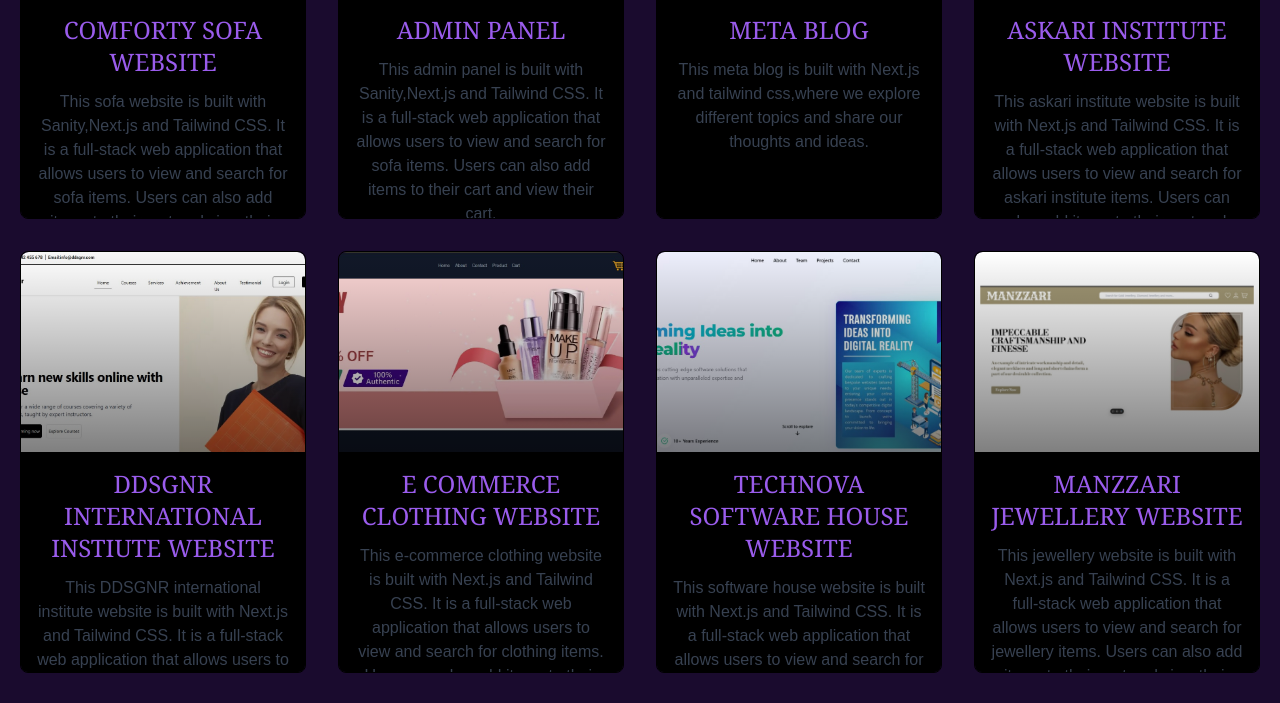
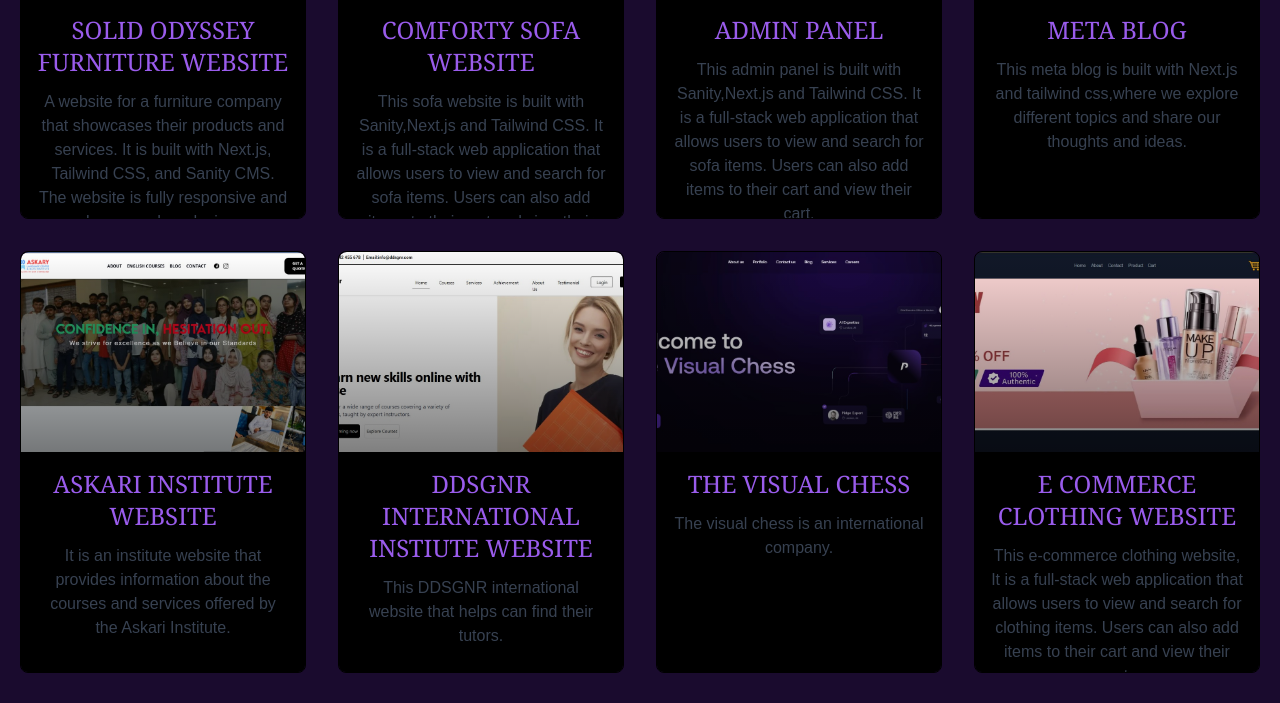
Before and after one commit to yousrakhan23/nextjs_tailwind_portfolio, a Next.js app: page /Projects in a window 1280 px wide. Shown: the part 713-1416 px from the top of the page. Built offline with nearby package versions, Linux system fonts and the light colour scheme.

Commit message:
add 2 new projects

```diff
--- a/src/app/Projects/page.tsx
+++ b/src/app/Projects/page.tsx
@@ -24,10 +24,19 @@ import project18 from '../../public/project18.jpg';
 import project19 from '../../public/project19.jpg';
 import project20 from '../../public/project20.jpg';
 import project21 from '../../public/project21.jpg';
+import project22 from '../../public/project22.jpg';
+import project23 from '../../public/project23.jpg';
 
 
 
 const projects = [
+  {
+   src: project22,
+   alt: "SOLID ODYSSEY FURNITURE WEBSITE",
+   title: "SOLID ODYSSEY FURNITURE WEBSITE",
+   description: "A website for a furniture company that showcases their products and services. It is built with Next.js, Tailwind CSS, and Sanity CMS. The website is fully responsive and has a modern design.",
+   link: "https://solid-odyssey.vercel.app/"
+  },
   {
     src: project13,
     alt:"COMFORTY SOFA WEBSITE",
@@ -53,28 +62,35 @@ const projects = [
     src: project19,
     alt: "ASKARI INSTITUTE WEBSITE",
     title: "ASKARI INSTITUTE WEBSITE",
-    description: "This askari institute website is built with Next.js and Tailwind CSS. It is a full-stack web application that allows users to view and search for askari institute items. Users can also add items to their cart and view their cart.",
+    description: "It is an institute website that provides information about the courses and services offered by the Askari Institute.",
     link: "https://askary-institute-web.vercel.app/"
   },
   {
     src: project21,
     alt: "DDSGNR INTERNATIONAL INSTIUTE WEBSITE",
     title: "DDSGNR INTERNATIONAL INSTIUTE WEBSITE",
-    description: "This DDSGNR international institute website is built with Next.js and Tailwind CSS. It is a full-stack web application that allows users to view and search for DDSGNR international institute items. Users can also add items to their cart and view their cart.",
+    description: "This DDSGNR international website that helps can find their tutors.",
     link: "https://06-class-assignment-nextjs.vercel.app/"
+  },
+  {
+    src: project23,
+    alt: "THE VISUAL CHESS",
+    title: "THE VISUAL CHESS",
+    description: "The visual chess is an international company.",
+    link: "https://visual-chess.vercel.app/"
   },
   {
     src: project16,
     alt: "E COMMERCE CLOTHING WEBSITE",
     title: "E COMMERCE CLOTHING WEBSITE",
-    description: "This e-commerce clothing website is built with Next.js and Tailwind CSS. It is a full-stack web application that allows users to view and search for clothing items. Users can also add items to their cart and view their cart.",
+    description: "This e-commerce clothing website, It is a full-stack web application that allows users to view and search for clothing items. Users can also add items to their cart and view their cart.",
     link: "https://e-commerce-website-milestone-3-yousra-khan.vercel.app/"
   },
   {
     src: project18,
     alt: "TECHNOVA SOFTWARE HOUSE WEBSITE",
     title: "TECHNOVA SOFTWARE HOUSE WEBSITE",
-    description: "This software house website is built with Next.js and Tailwind CSS. It is a full-stack web application that allows users to view and search for software house items. Users can also add items to their cart and view their cart.",
+    description: "Software house website that provides information about the services and products offered by Technova Software House.",
     link: "https://technova-zeta.vercel.app/"
   },
   {
```
Also changed, not shown: src/public/project22.jpg (added), src/public/project23.jpg (added).
